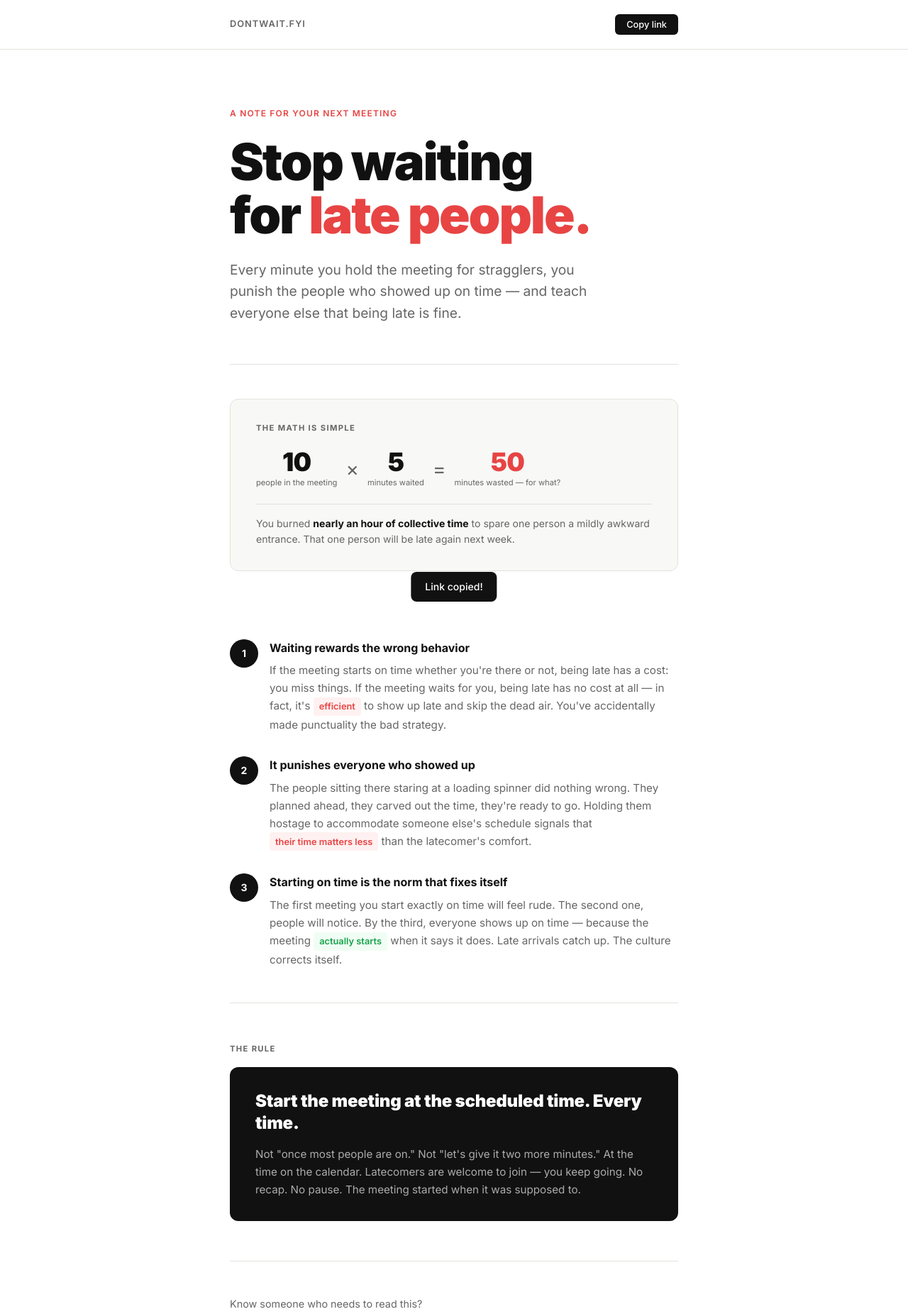
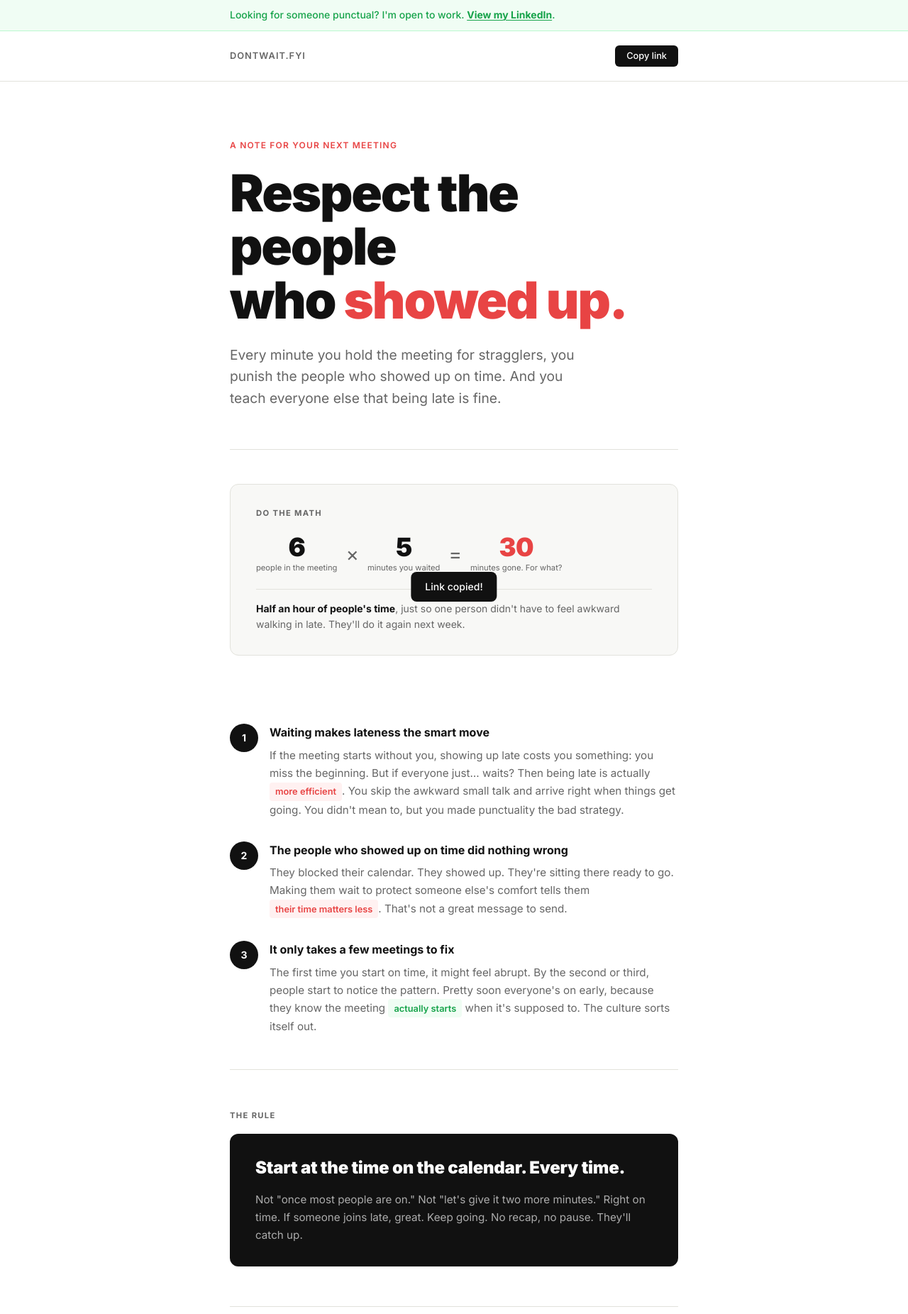
Before and after one commit to GarrettSmith/dontwait.fyi, a plain HTML site: page index.html in a window 1280 px wide. Shown: the top 1852 px of the page at 71% size. Drawn offline with Linux system fonts and the light colour scheme.

Commit message:
Update index.html, add README

```diff
--- a/index.html
+++ b/index.html
@@ -8,6 +8,30 @@
   <link href="https://fonts.googleapis.com/css2?family=Inter:wght@400;500;600;700;900&display=swap" rel="stylesheet">
   <style>
     *, *::before, *::after { box-sizing: border-box; margin: 0; padding: 0; }
+
+    /* Open to work banner */
+    .otw-banner {
+      background: var(--green-light);
+      border-bottom: 1px solid #bbf7d0;
+      padding: 0.65rem 0;
+      font-size: 0.875rem;
+      color: var(--green);
+      font-weight: 500;
+    }
+    .otw-banner a {
+      color: var(--green);
+      font-weight: 700;
+      text-decoration: underline;
+      text-underline-offset: 2px;
+    }
+    .otw-banner a:hover { opacity: 0.8; }
+
+    @media (prefers-color-scheme: dark) {
+      .otw-banner {
+        background: var(--green-light);
+        border-bottom-color: #14532d;
+      }
+    }
 
     :root {
       --bg: #ffffff;
@@ -309,9 +333,56 @@
       .math-equation { gap: 0.5rem; }
       .math-num { font-size: 1.75rem; }
     }
+
+    @media (prefers-color-scheme: dark) {
+      :root {
+        --bg: #111111;
+        --bg-off: #1c1c1c;
+        --border: #2e2e2e;
+        --text: #ebebeb;
+        --text-muted: #888888;
+        --accent: #e84444;
+        --accent-light: #2a0f0f;
+        --green: #4ade80;
+        --green-light: #052e16;
+        --yellow: #facc15;
+        --yellow-light: #1c1500;
+      }
+
+      /* Elements with hardcoded color: #fff need explicit dark-mode treatment */
+      .share-btn, .btn-primary {
+        background: #ebebeb;
+        color: #111111;
+      }
+
+      .point-num {
+        background: #ebebeb;
+        color: #111111;
+      }
+
+      .toast {
+        background: #ebebeb;
+        color: #111111;
+      }
+
+      /* Rule box stays high-contrast but inverted */
+      .rule-box {
+        background: #f0f0f0;
+        color: #111111;
+      }
+      .rule-box p {
+        color: rgba(0, 0, 0, 0.6);
+      }
+    }
   </style>
 </head>
 <body>
+
+  <div class="otw-banner">
+    <div class="container">
+      Looking for someone punctual? I'm open to work. <a href="https://ca.linkedin.com/in/gwhsmith" target="_blank" rel="noopener">View my LinkedIn</a>.
+    </div>
+  </div>
 
   <header>
     <div class="container">
@@ -325,33 +396,33 @@
 
       <section class="hero">
         <div class="hero-label">A note for your next meeting</div>
-        <h1>Stop waiting<br>for <em>late people.</em></h1>
+        <h1 id="headline"></h1>
         <p class="hero-sub">
-          Every minute you hold the meeting for stragglers, you punish the people who showed up on time — and teach everyone else that being late is fine.
+          Every minute you hold the meeting for stragglers, you punish the people who showed up on time. And you teach everyone else that being late is fine.
         </p>
       </section>
 
       <div class="math-box">
-        <div class="math-box-label">The math is simple</div>
+        <div class="math-box-label">Do the math</div>
         <div class="math-equation">
           <div class="math-term">
-            <div class="math-num">10</div>
+            <div class="math-num">6</div>
             <div class="math-desc">people in the meeting</div>
           </div>
           <div class="math-op">×</div>
           <div class="math-term">
             <div class="math-num">5</div>
-            <div class="math-desc">minutes waited</div>
+            <div class="math-desc">minutes you waited</div>
           </div>
           <div class="math-op">=</div>
           <div class="math-term math-result">
-            <div class="math-num">50</div>
-            <div class="math-desc">minutes wasted — for what?</div>
+            <div class="math-num">30</div>
+            <div class="math-desc">minutes gone. For what?</div>
           </div>
         </div>
         <p class="math-note">
-          You burned <strong>nearly an hour of collective time</strong> to spare one person a mildly awkward entrance.
-          That one person will be late again next week.
+          <strong>Half an hour of people's time</strong>, just so one person didn't have to feel awkward walking in late.
+          They'll do it again next week.
         </p>
       </div>
 
@@ -359,12 +430,12 @@
         <div class="point">
           <div class="point-num">1</div>
           <div>
-            <h3>Waiting rewards the wrong behavior</h3>
+            <h3>Waiting makes lateness the smart move</h3>
             <p>
-              If the meeting starts on time whether you're there or not, being late has a cost: you miss things.
-              If the meeting waits for you, being late has no cost at all — in fact, it's
-              <span class="chip chip-red">efficient</span> to show up late and skip the dead air.
-              You've accidentally made punctuality the bad strategy.
+              If the meeting starts without you, showing up late costs you something: you miss the beginning.
+              But if everyone just… waits? Then being late is actually
+              <span class="chip chip-red">more efficient</span>. You skip the awkward small talk and arrive right when things get going.
+              You didn't mean to, but you made punctuality the bad strategy.
             </p>
           </div>
         </div>
@@ -372,12 +443,11 @@
         <div class="point">
           <div class="point-num">2</div>
           <div>
-            <h3>It punishes everyone who showed up</h3>
+            <h3>The people who showed up on time did nothing wrong</h3>
             <p>
-              The people sitting there staring at a loading spinner did nothing wrong.
-              They planned ahead, they carved out the time, they're ready to go.
-              Holding them hostage to accommodate someone else's schedule signals that
-              <span class="chip chip-red">their time matters less</span> than the latecomer's comfort.
+              They blocked their calendar. They showed up. They're sitting there ready to go.
+              Making them wait to protect someone else's comfort tells them
+              <span class="chip chip-red">their time matters less</span>. That's not a great message to send.
             </p>
           </div>
         </div>
@@ -385,13 +455,13 @@
         <div class="point">
           <div class="point-num">3</div>
           <div>
-            <h3>Starting on time is the norm that fixes itself</h3>
+            <h3>It only takes a few meetings to fix</h3>
             <p>
-              The first meeting you start exactly on time will feel rude.
-              The second one, people will notice.
-              By the third, everyone shows up on time — because the meeting
-              <span class="chip chip-green">actually starts</span> when it says it does.
-              Late arrivals catch up. The culture corrects itself.
+              The first time you start on time, it might feel abrupt.
+              By the second or third, people start to notice the pattern.
+              Pretty soon everyone's on early, because they know the meeting
+              <span class="chip chip-green">actually starts</span> when it's supposed to.
+              The culture sorts itself out.
             </p>
           </div>
         </div>
@@ -400,16 +470,16 @@
       <section class="rule-section">
         <div class="rule-label">The rule</div>
         <div class="rule-box">
-          <h2>Start the meeting at the scheduled time. Every time.</h2>
+          <h2>Start at the time on the calendar. Every time.</h2>
           <p>
-            Not "once most people are on." Not "let's give it two more minutes." At the time on the calendar.
-            Latecomers are welcome to join — you keep going. No recap. No pause. The meeting started when it was supposed to.
+            Not "once most people are on." Not "let's give it two more minutes." Right on time.
+            If someone joins late, great. Keep going. No recap, no pause. They'll catch up.
           </p>
         </div>
       </section>
 
       <section class="cta-section">
-        <p>Know someone who needs to read this?</p>
+        <p>Know someone who needs to hear this?</p>
         <div class="cta-row">
           <button class="btn-primary" onclick="copyLink()">Copy link to this page</button>
           <span class="url-chip">dontwait.fyi</span>
@@ -421,13 +491,27 @@
 
   <footer>
     <div class="container">
-      <p>In the tradition of <a href="https://nohello.net" style="color:inherit">nohello.net</a> and <a href="https://noagendameeting.com" style="color:inherit">noagendameeting.com</a> — one-pagers for things that shouldn't need explaining.</p>
+      <p>In the tradition of <a href="https://nohello.net" style="color:inherit">nohello.net</a> and <a href="https://noagendameeting.com" style="color:inherit">noagendameeting.com</a>. One-pagers for things that shouldn't need explaining.</p>
     </div>
   </footer>
 
   <div class="toast" id="toast">Link copied!</div>
 
   <script>
+    const headlines = [
+      'Stop waiting<br>for <em>late people.</em>',
+      'Start the meeting.<br><em>They know the time.</em>',
+      'Their lateness<br>is not your <em>emergency.</em>',
+      'On time means<br><em>on time.</em>',
+      'You already waited.<br><em>Start anyway.</em>',
+      'Late again?<br><em>We noticed.</em>',
+      'The meeting starts<br>when it <em>says it does.</em>',
+      'Respect the people<br>who <em>showed up.</em>',
+    ];
+
+    document.getElementById('headline').innerHTML =
+      headlines[Math.floor(Math.random() * headlines.length)];
+
     function copyLink() {
       navigator.clipboard.writeText(window.location.href).then(() => {
         const toast = document.getElementById('toast');
```
Also changed, not shown: 1 other file.
